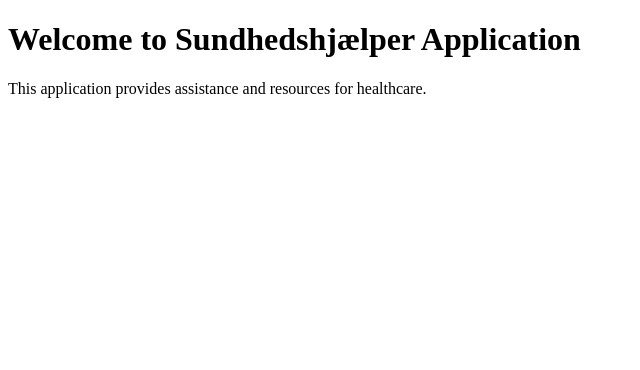
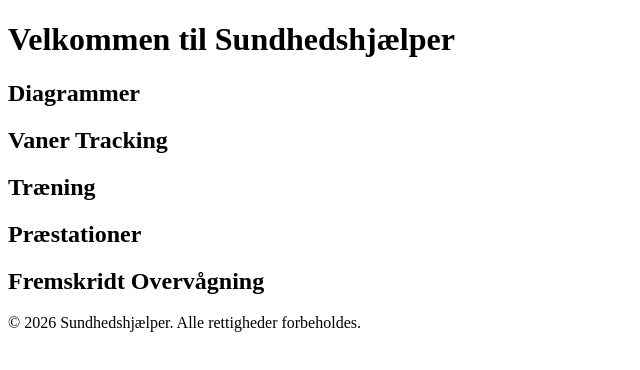
Before and after one commit to spillet-dot/sundhedshjaelper, a plain HTML site: page index.html in a window 1280 px wide. Shown: the whole page, without its empty margins (0-640 px from the left). Drawn offline with Linux system fonts and the light colour scheme.

Commit message:
Update index.html with complete Sundhedshjælper HTML application content

```diff
--- a/index.html
+++ b/index.html
@@ -1,12 +1,43 @@
 <!DOCTYPE html>
-<html lang="en">
+<html lang="da">
 <head>
     <meta charset="UTF-8">
     <meta name="viewport" content="width=device-width, initial-scale=1.0">
     <title>Sundhedshjælper</title>
+    <link rel="stylesheet" href="styles.css"> <!-- CSS file for styles -->
 </head>
 <body>
-    <h1>Welcome to Sundhedshjælper Application</h1>
-    <p>This application provides assistance and resources for healthcare.</p>
+    <div class="container">
+        <header>
+            <h1>Velkommen til Sundhedshjælper</h1>
+        </header>
+        <main>
+            <section id="charts">
+                <h2>Diagrammer</h2>
+                <!-- Chart elements should be populated here -->
+            </section>
+            <section id="habits-tracking">
+                <h2>Vaner Tracking</h2>
+                <!-- Habit tracking elements -->
+            </section>
+            <section id="workouts">
+                <h2>Træning</h2>
+                <!-- Workouts information -->
+            </section>
+            <section id="achievements">
+                <h2>Præstationer</h2>
+                <!-- Achievements display -->
+            </section>
+            <section id="progress-monitoring">
+                <h2>Fremskridt Overvågning</h2>
+                <!-- Progress monitoring content -->
+            </section>
+        </main>
+        <footer>
+            <p>&copy; 2026 Sundhedshjælper. Alle rettigheder forbeholdes.</p>
+        </footer>
+    </div>
+    <script src="script.js"></script> <!-- JavaScript file for functionality -->
+    <link rel="stylesheet" href="dark-theme.css"> <!-- Dark theme stylesheet -->
 </body>
 </html>
```
